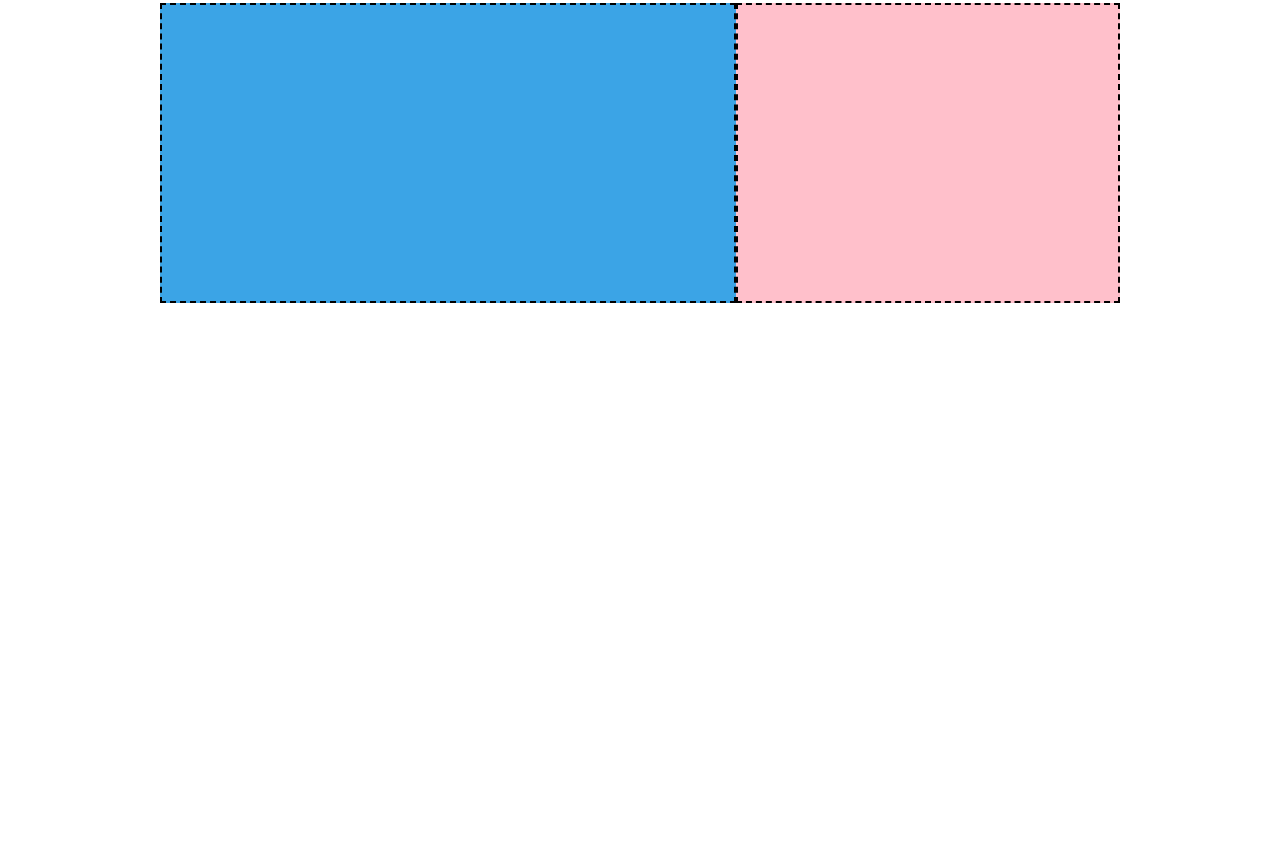
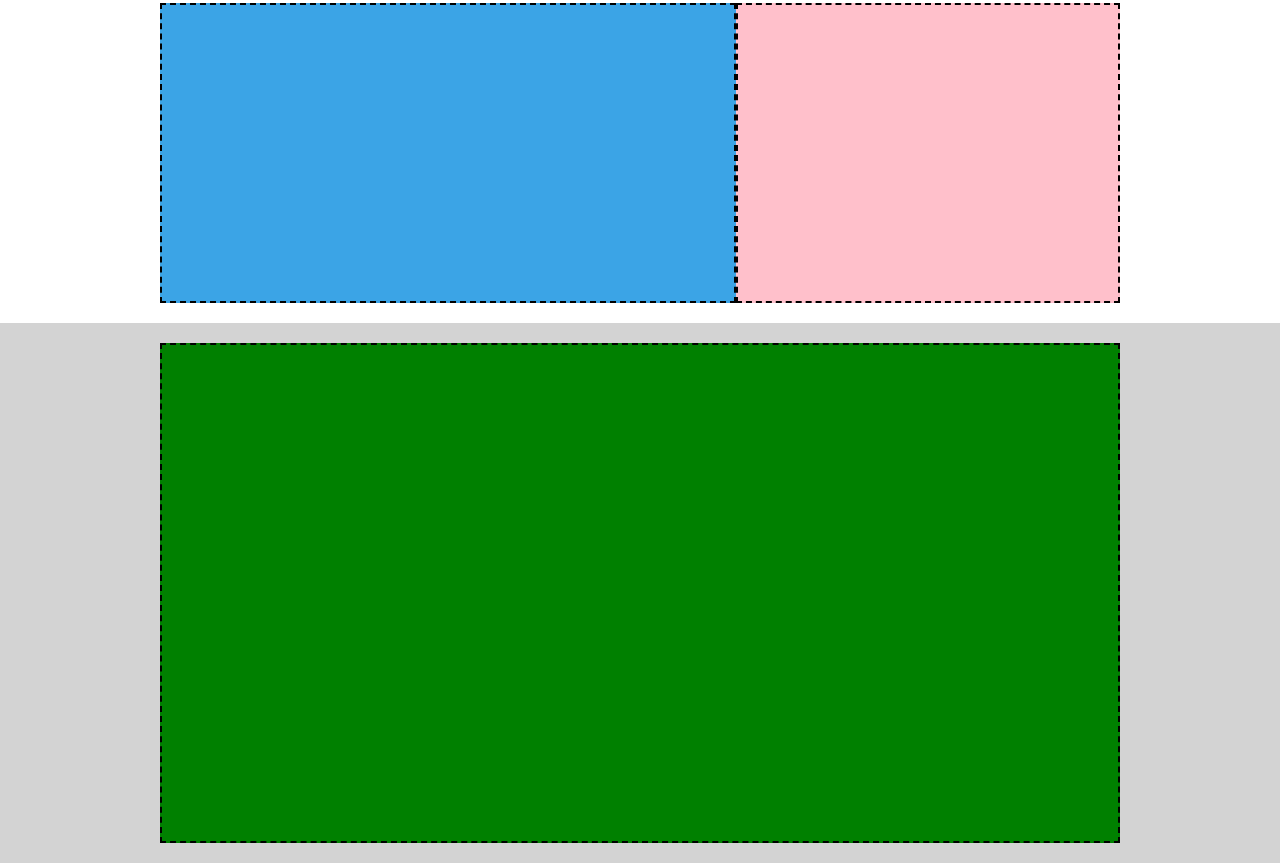
Before and after one commit to SaraG94/htmlcss-struttura-discord, a plain HTML site: page index.html in a window 1280 px wide. Shown: the part 949-1812 px from the top of the page. Before the commit the page ends 1272 px from the top, so only its background shows below. Drawn offline with Linux system fonts and the light colour scheme.

Commit message:
FEAT  conteiner green added +STYLE

```diff
--- a/css/style.css
+++ b/css/style.css
@@ -93,3 +93,10 @@ img {
 .row-2.reverse{
     flex-direction: row-reverse;
 }
+
+/*quinto contenitore*/
+
+.debug .container.green .col{
+    background-color: green;
+    min-height: 500px;
+}
--- a/index.html
+++ b/index.html
@@ -39,7 +39,7 @@
         </div>
 
         <!--terzo contenitore-->
-        <div class="terzo">
+        <div class="terzo terzo">
             <div class="container reverse">
                 <div class="row row-2 reverse">
                     <div class="col col-60"></div>
@@ -57,6 +57,15 @@
                 </div>
             </div>
         </div>
+
+        <!--quinto contenitore-->
+        <div class="terzo terzo">
+            <div class="container green">
+                <div class="row-first">
+                    <div class="col"></div>
+                </div>
+            </div>
+        </div>
     </section>
 
     <footer>
```
